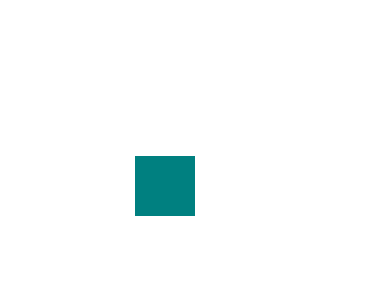
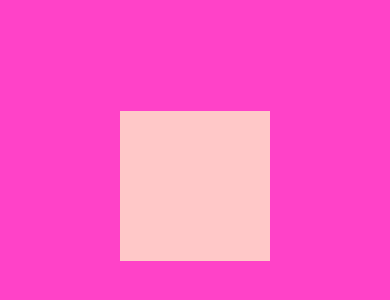
Before and after one commit to Shahjahan62/React_Native-Animations2, a React Native app: screen / in a window 390 px wide. Shown: the part 236-536 px from the top of the page. Built offline with nearby package versions, Linux system fonts and the light colour scheme.

Commit message:
backcolor,COloe interpolations

```diff
--- a/App.tsx
+++ b/App.tsx
@@ -14,6 +14,7 @@ import SecuenceAnimate from "./src/Combining Animations/SecuenceAnimate";
 import StaggerAnimate from "./src/Combining Animations/StaggerAnimate";
 import DelayAnimate from "./src/Combining Animations/DelayAnimate";
 import NumAndInterpolates from "./src/Interpolations/NumAndInterpolates";
+import BgColorInterpolations from "./src/Interpolations/BgColorInterpolations";
 export default function App() {
   return (
     // <PanPonder />
@@ -29,7 +30,8 @@ export default function App() {
     // <SecuenceAnimate />
     // <StaggerAnimate />
     // <DelayAnimate />
-    <NumAndInterpolates />
+    // <NumAndInterpolates />
+    <BgColorInterpolations />
   );
 }
 
--- /dev/null
+++ b/src/Interpolations/BgColorInterpolations.tsx
@@ -0,0 +1,64 @@
+import {
+  StyleSheet,
+  Text,
+  View,
+  Animated,
+  TouchableOpacity,
+} from "react-native";
+import React from "react";
+
+const BgColorInterpolations = () => {
+  const animation = new Animated.Value(0);
+
+  const startAnimation = () => {
+    Animated.timing(animation, {
+      toValue: 2,
+      duration: 1500,
+      useNativeDriver: false,
+    }).start(() => {
+      animation.setValue(0);
+    });
+  };
+
+  const colorInterpolate = animation.interpolate({
+    inputRange: [0, 1, 2],
+    outputRange: ["rgb(255,200,200)", "rgb(255,200,0)", "rgb(200,0,30)"],
+  });
+
+  const animateStyle = {
+    backgroundColor: colorInterpolate,
+  };
+
+  const bgStyle = {
+    backgroundColor: animation.interpolate({
+      inputRange: [0, 1, 2],
+      outputRange: ["rgb(255,66,200)", "rgb(255,0,0)", "rgb(200,300 ,0)"],
+    }),
+  };
+
+  return (
+    <Animated.View style={[styles.container, bgStyle]}>
+      <TouchableOpacity onPress={startAnimation}>
+        <Animated.View
+          style={[
+            {
+              width: 150,
+              height: 150,
+            },
+            animateStyle,
+          ]}
+        />
+      </TouchableOpacity>
+    </Animated.View>
+  );
+};
+
+export default BgColorInterpolations;
+
+const styles = StyleSheet.create({
+  container: {
+    flex: 1,
+    alignItems: "center",
+    justifyContent: "center",
+  },
+});
```
